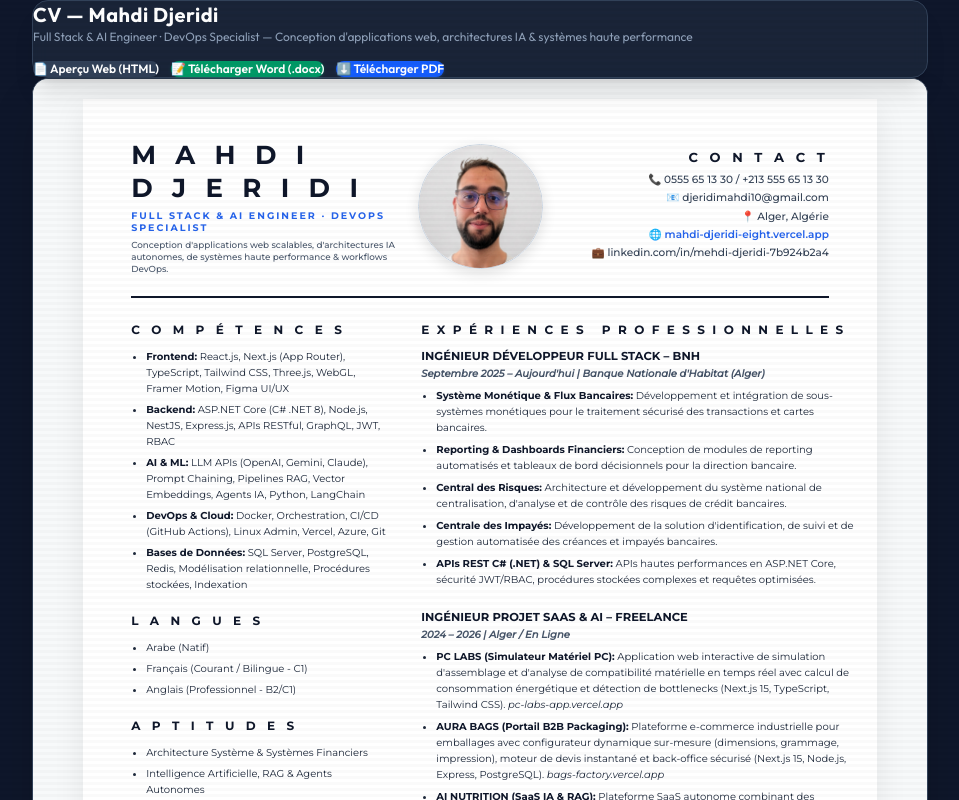
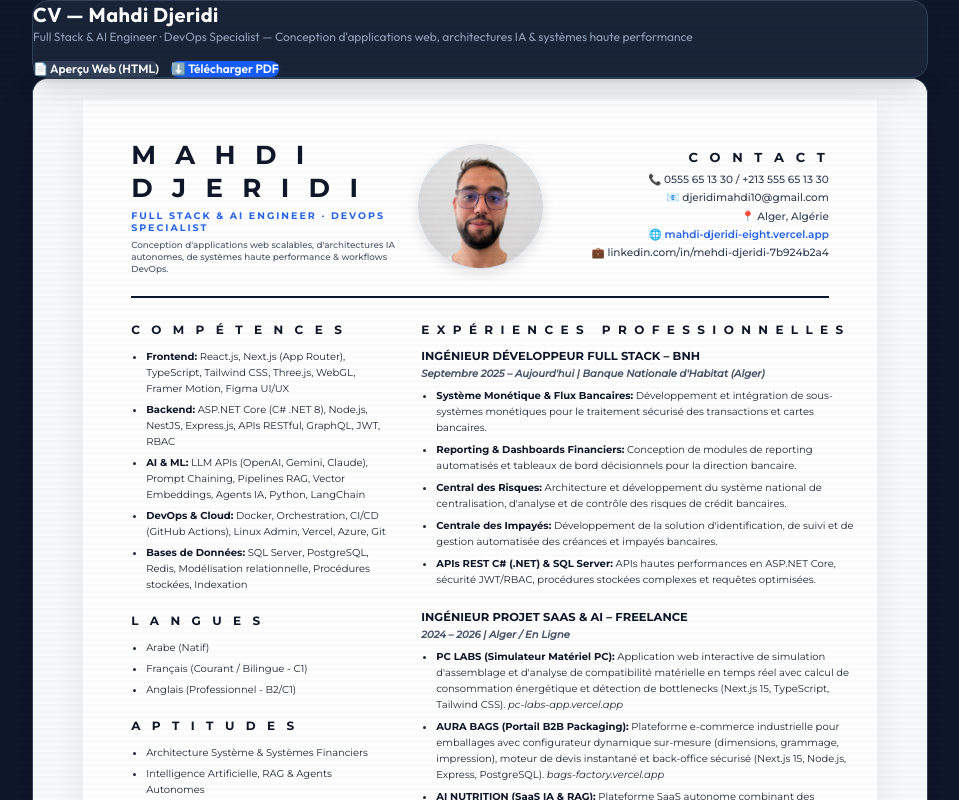
Before and after one commit to djeridimahdi10-creator/mahdi-djeridi, a Next.js app: page /cv in a window 1280 px wide. Shown: the top 800 px of the page, without its empty margins (160-1119 px from the left). Built offline with nearby package versions, Linux system fonts and the light colour scheme.

Commit message:
feat: remove Word download button, keep PDF only

```diff
--- a/app/cv/page.tsx
+++ b/app/cv/page.tsx
@@ -16,13 +16,7 @@ export default function CVPage() {
           >
             📄 Aperçu Web (HTML)
           </a>
-          <a
-            href="/djeridi-mahdi-cv.docx"
-            download="djeridi-mahdi-cv.docx"
-            className="px-4 py-2 text-xs font-semibold rounded-xl bg-emerald-600 hover:bg-emerald-500 text-white transition-all shadow shadow-emerald-500/20"
-          >
-            📝 Télécharger Word (.docx)
-          </a>
+
           <a
             href="/djeridi-mahdi-cv.pdf"
             download="djeridi-mahdi-cv.pdf"
```
